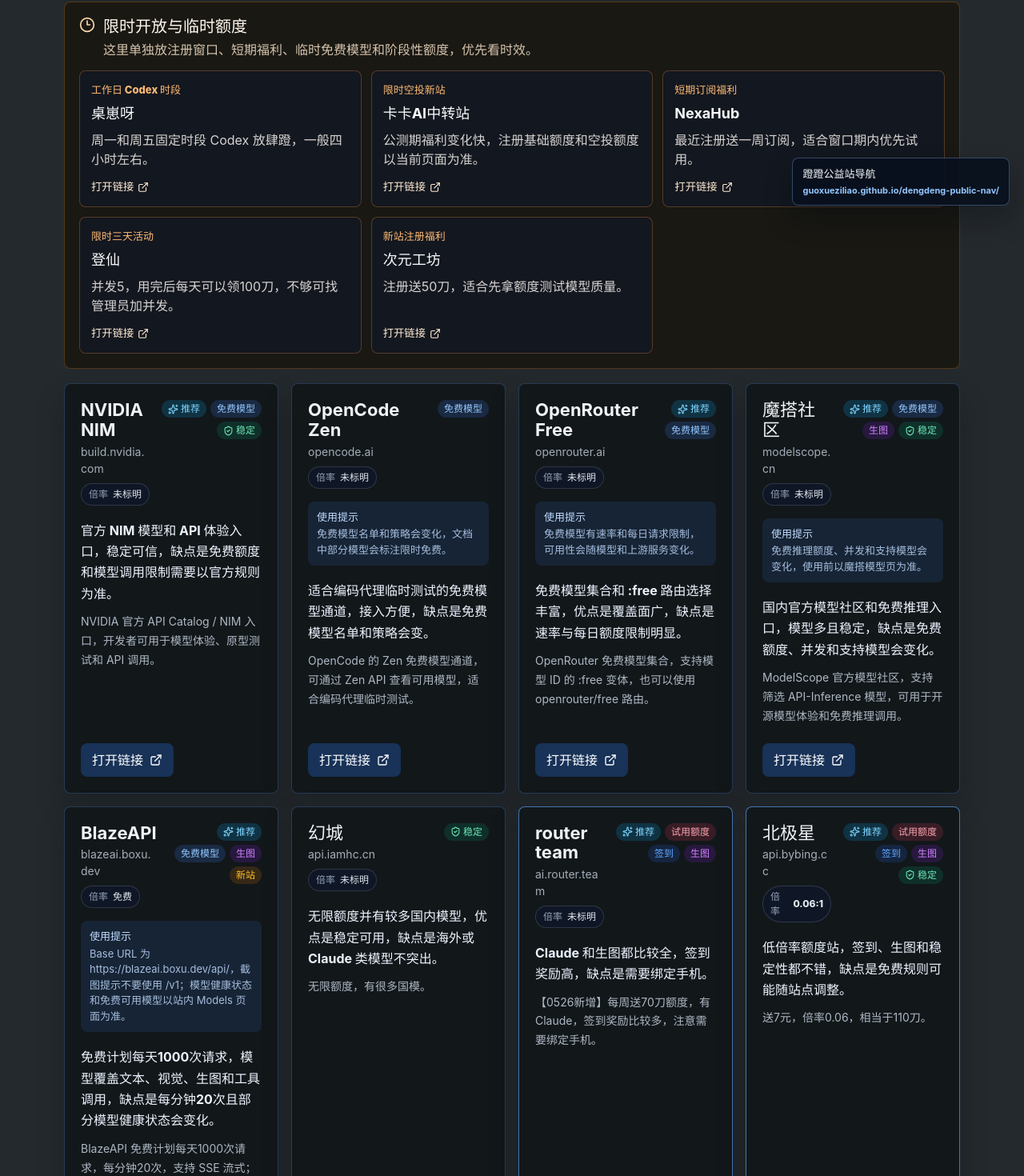
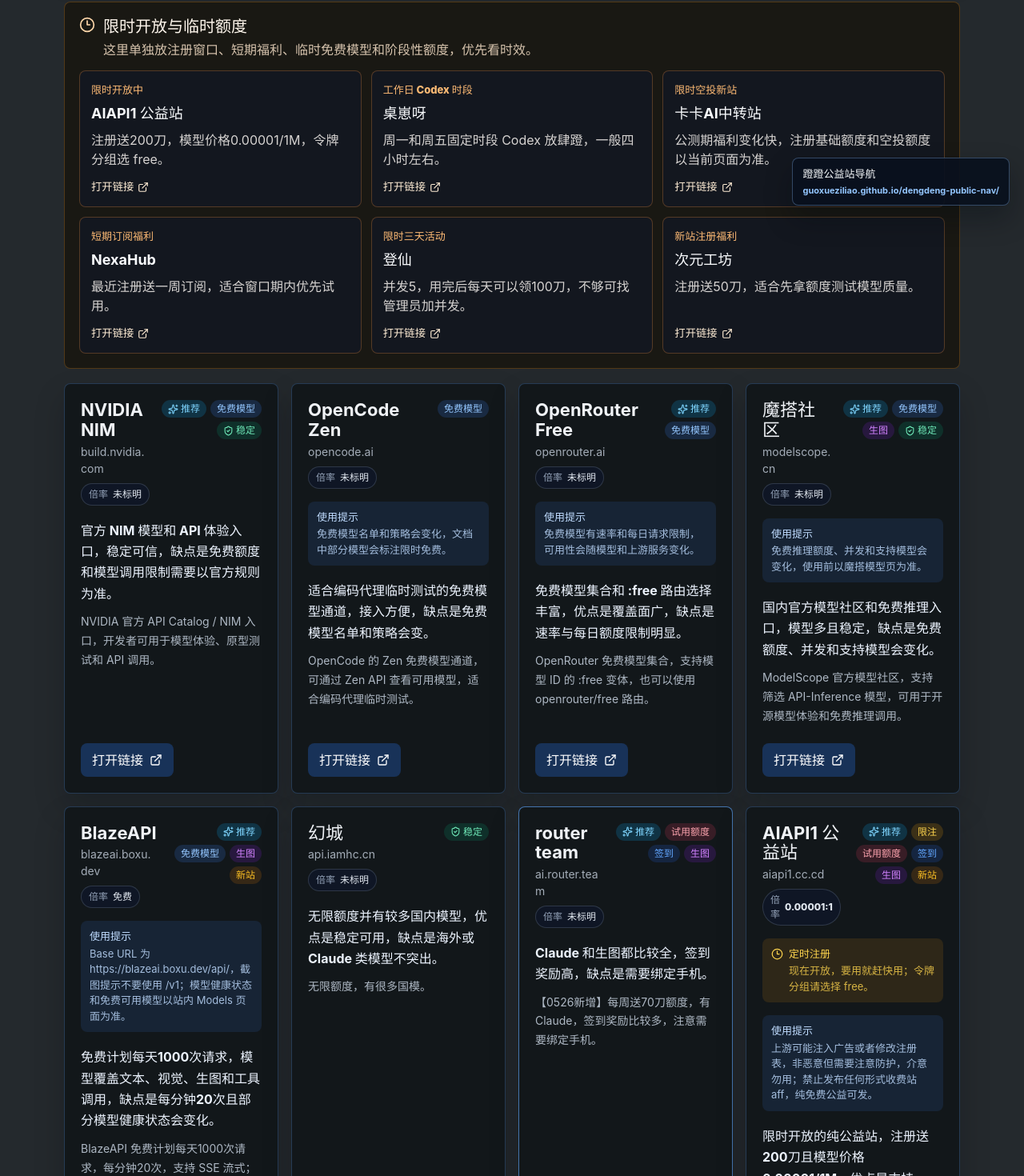
Before and after one commit to guoxueziliao/dengdeng-public-nav, a React (Vite) app: page / in a window 1280 px wide. Shown: the part 525-1995 px from the top of the page at 80% size. Built offline with nearby package versions, Linux system fonts and the light colour scheme.

Commit message:
Add limited AIAPI1 listing

```diff
--- a/src/data/sites.ts
+++ b/src/data/sites.ts
@@ -128,6 +128,24 @@
     tags: ['推荐', '试用额度', '签到', '生图'],
     kind: 'recommended',
     priority: 98,
+  },
+  {
+    name: 'AIAPI1 公益站',
+    domain: 'aiapi1.cc.cd',
+    url: 'https://aiapi1.cc.cd/',
+    summary: '限时开放的纯公益站，注册送200刀且模型价格0.00001/1M，优点是支持 GPT5.5、签到和生图，缺点是上游可能注入广告或修改注册表。',
+    description: '当前开放中，注册赠送200刀，所有模型价格0.00001/1M，令牌分组请选择 free；grok 为自建号池且已下架生图模型，gpt 为自建号池加其他 key 且不支持生图，claude 为 gpt 模型映射，ds4 为 zen 测试用不建议使用。',
+    usdQuotaCost: '0.00001:1',
+    tags: ['推荐', '限注', '试用额度', '签到', '生图', '新站'],
+    kind: 'normal',
+    priority: 97,
+    registrationStatus: 'limited',
+    registrationNote: '现在开放，要用就赶快用；令牌分组请选择 free。',
+    usageNote: '上游可能注入广告或者修改注册表，非恶意但需要注意防护，介意勿用；禁止发布任何形式收费站 aff，纯免费公益可发。',
+    highlight: {
+      title: '限时开放中',
+      note: '注册送200刀，模型价格0.00001/1M，令牌分组选 free。',
+    },
   },
   {
     name: '桌崽呀',
```
